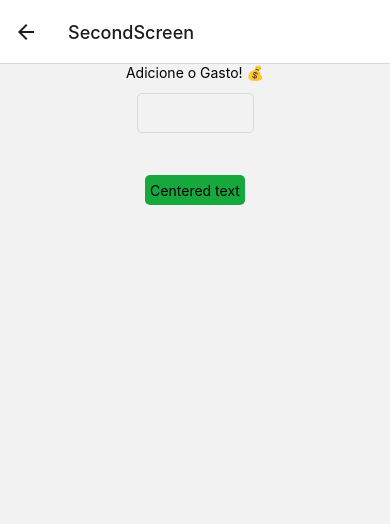
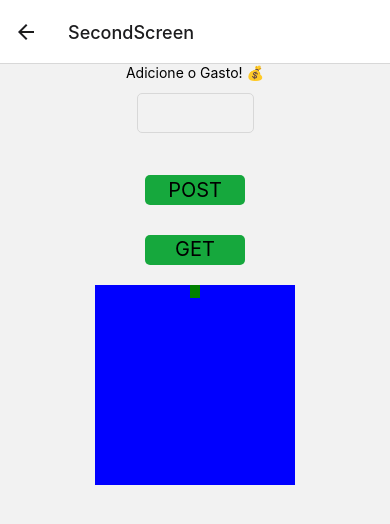
Before and after one commit to emanuelvidall/zeus-mobile, a React Native app: screen /SecondScreen in a window 390 px wide. Shown: the top 524 px of the page. Built offline with nearby package versions, Linux system fonts and the light colour scheme.

Commit message:
fixed fetch get and rendering in screen

```diff
--- a/SecondScreen.tsx
+++ b/SecondScreen.tsx
@@ -1,10 +1,17 @@
 import React from 'react';
-import {useState} from 'react';
-import {View, Text, StyleSheet, TextInput} from 'react-native';
+import {useState, useEffect} from 'react';
+import {View, Text, StyleSheet, TextInput, FlatList} from 'react-native';
 import {TouchableOpacity} from 'react-native-gesture-handler';
+
+interface User {
+  _id: string;
+  name: string;
+}
 
 function SecondScreen() {
   const [textInputValue, setTextInputValue] = useState('');
+  const [usuarios, setUsuarios] = useState<User[]>([]);
+  const [dataFetched, setDataFetched] = useState(false);
 
   const sendDatatoBackend = async () => {
     try {
@@ -23,18 +30,64 @@ function SecondScreen() {
     }
   };
 
+  const getDataFromBackend = async () => {
+    try {
+      const response = await fetch('http://10.50.63.88:3001/users', {
+        method: 'GET',
+        headers: {
+          'Content-Type': 'application/json',
+        },
+      });
+      console.log('Success GET');
+      const result = await response.json();
+      console.log('Elements: ', result);
+      setUsuarios(result);
+      setDataFetched(true);
+    } catch (error) {
+      console.error('Error:', error);
+      console.log('cannot GET');
+    }
+  };
+
+  console.log('Usuarios:', usuarios);
+
+  const renderUsuarios = () => {
+    if (!dataFetched) {
+      return null;
+    } else {
+      return (
+        <View>
+          {usuarios.map(item => {
+            return <Text key={item._id}>User: {item.name}</Text>;
+          })}
+        </View>
+      );
+    }
+  };
+
   return (
     <View style={styles.mainView}>
       <Text>Adicione o Gasto! 💰</Text>
       <TextInput style={styles.input} onChangeText={setTextInputValue} />
       <TouchableOpacity style={styles.button} onPress={sendDatatoBackend}>
         <View style={{flex: 1, justifyContent: 'center'}}>
-          <Text style={{textAlign: 'center'}}>Centered text</Text>
+          <Text style={{textAlign: 'center', fontSize: 20}}>POST</Text>
         </View>
       </TouchableOpacity>
+      <TouchableOpacity style={styles.button} onPress={getDataFromBackend}>
+        <View style={{flex: 1, justifyContent: 'center'}}>
+          <Text style={{flex: 1, textAlign: 'center', fontSize: 20}}>GET</Text>
+        </View>
+      </TouchableOpacity>
+      <View>{renderUsuarios()}</View>
+      <View style={styles.chartArea}>
+        <View style={styles.Bar1}></View>
+      </View>
     </View>
   );
 }
+
+const barHeight = 13;
 
 const styles = StyleSheet.create({
   input: {
@@ -45,6 +98,29 @@ const styles = StyleSheet.create({
     padding: 5,
     borderRadius: 5,
     borderColor: '#d8d8d8',
+  },
+  chartArea: {
+    height: 200,
+    width: 200,
+    backgroundColor: 'blue',
+    marginTop: 20,
+  },
+  Bar1: {
+    height: barHeight,
+    width: 10,
+    backgroundColor: 'green',
+    alignSelf: 'center',
+    verticalAlign: 'middle',
+  },
+  area1: {
+    height: 200,
+    width: 200,
+    backgroundColor: 'red',
+  },
+  render: {
+    color: 'black',
+    fontSize: 14,
+    fontWeight: '400',
   },
   button: {
     backgroundColor: '#16a83d',
```
Also changed, not shown: 1 other file (tests, documents, lock files or other folders).
